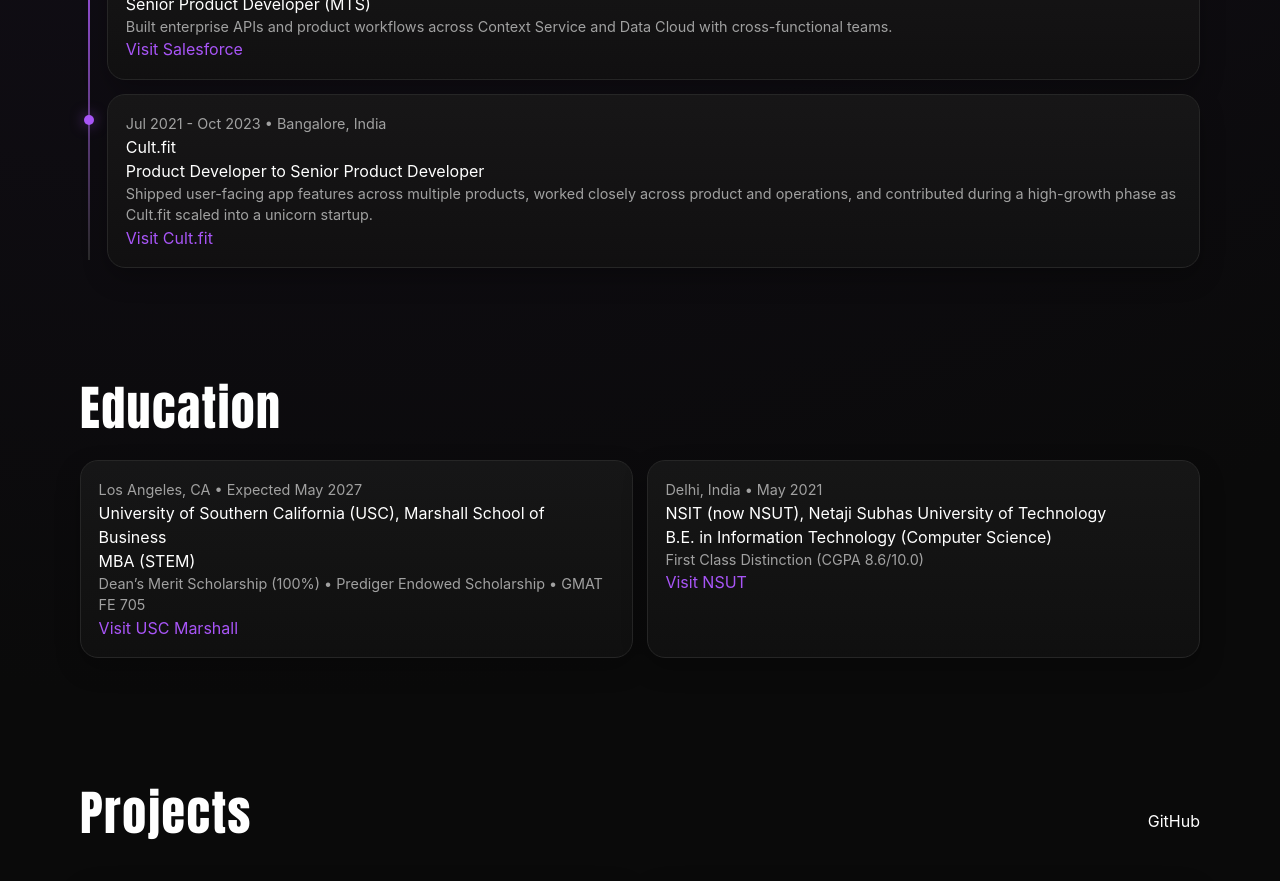
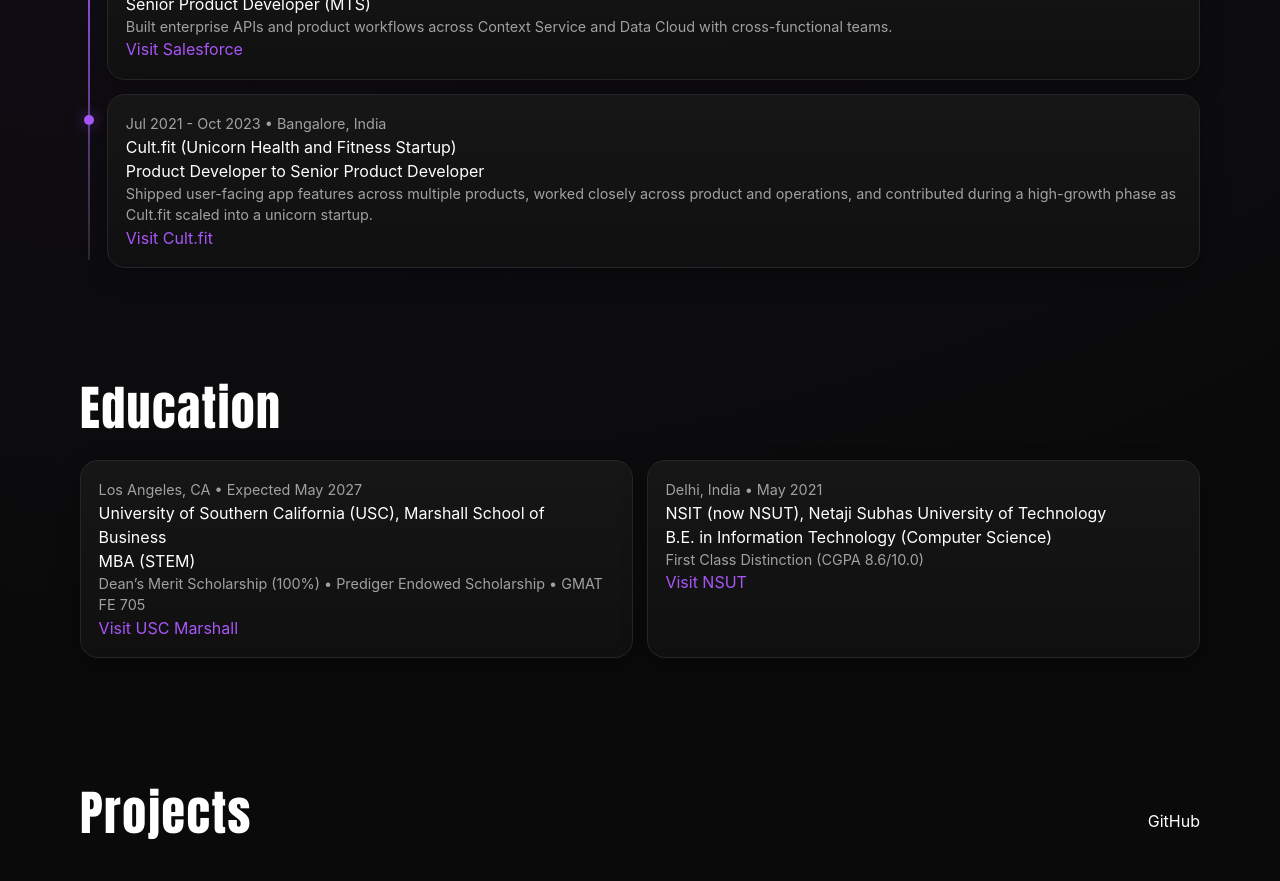
Before and after one commit to ArihantRawat/arihant-portfolio, a Next.js app: page / in a window 1280 px wide. Shown: the part 1580-2461 px from the top of the page. Built offline with nearby package versions, Linux system fonts and the light colour scheme.

Commit message:
Update Cult.fit experience header with unicorn descriptor

```diff
--- a/src/app/page.tsx
+++ b/src/app/page.tsx
@@ -320,7 +320,7 @@ export default function Home() {
             <article className="card timeline-card reveal-item">
               <span className="timeline-dot" />
               <p className="muted">Jul 2021 - Oct 2023 • Bangalore, India</p>
-              <h3>Cult.fit</h3>
+              <h3>Cult.fit (Unicorn Health and Fitness Startup)</h3>
               <p>Product Developer to Senior Product Developer</p>
               <p className="muted">Shipped user-facing app features across multiple products, worked closely across product and operations, and contributed during a high-growth phase as Cult.fit scaled into a unicorn startup.</p>
               <a href="https://www.cult.fit/" target="_blank" rel="noreferrer">Visit Cult.fit</a>
```
